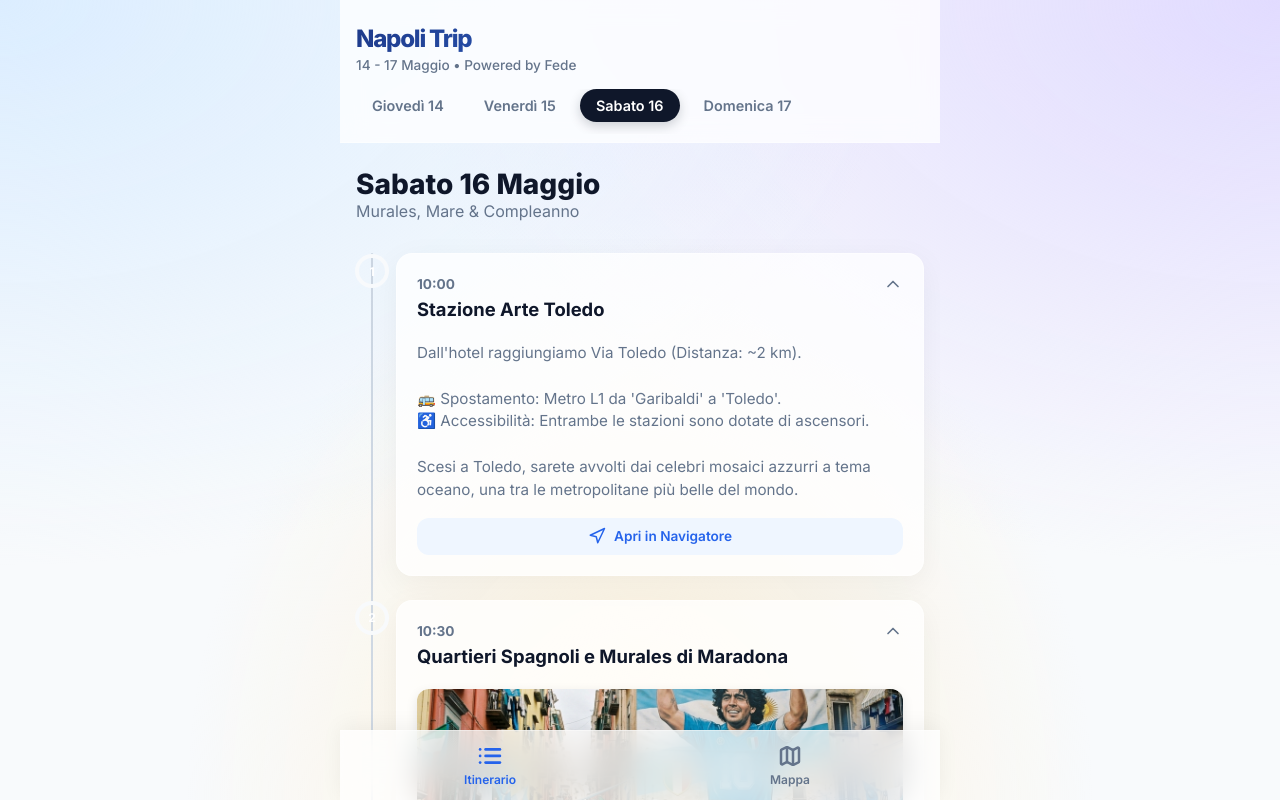
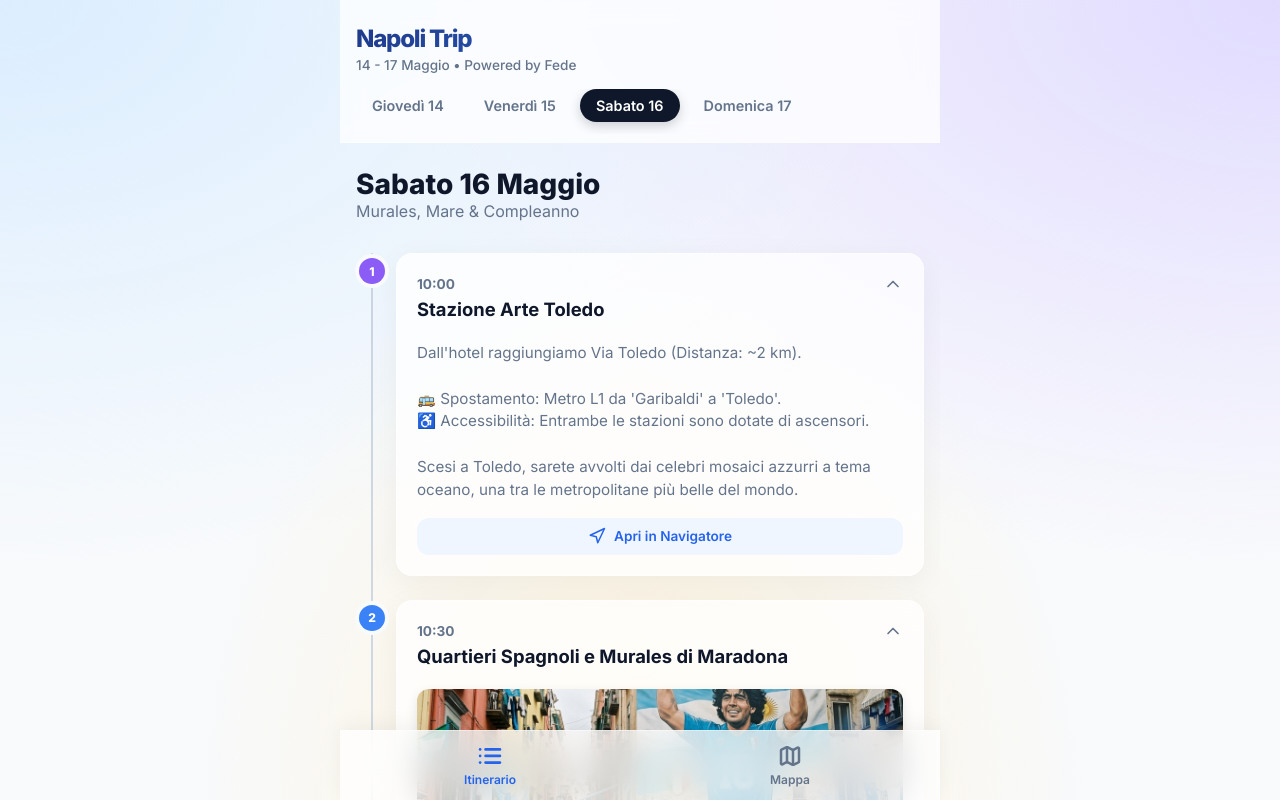
Before and after one commit to Vroskey-ds/itinerario_napoli, a Next.js app: page / in a window 1280 px wide. Both pictures are taken after a click on the button "Sabato 16". Shown: the top 800 px of the page. Built offline with nearby package versions, Linux system fonts and the light colour scheme.

Commit message:
feat: add some adjustment

```diff
--- a/app/data/itineraryData.js
+++ b/app/data/itineraryData.js
@@ -100,7 +100,7 @@ export const itineraryData = [
     events: [
       {
         id: "v1_arrivo",
-        time: "12:00",
+        time: "13:00",
         title: "Arrivo Genitori all'Hotel",
         description: "I genitori arrivano direttamente in macchina al Jazz Hotel. Ci ritroviamo tutti insieme per posare le valigie e partire alla conquista di Napoli!",
         type: "hotel",
@@ -108,7 +108,7 @@ export const itineraryData = [
       },
       {
         id: "v2_antipasto",
-        time: "12:30",
+        time: "13:30",
         title: "Antipasto: Pizza Fritta",
         description: "Prima tappa culinaria: pizza fritta per strada, il vero street food napoletano. La pasta fritta si gonfia dorata nell'olio e si farcisce con ricotta, cicoli e pepe. Si mangia passeggiando!\n\n🚌 Spostamento dall'hotel (~1.4 km): Bus 202 da 'Rosaroll' verso 'Via dei Tribunali', oppure 10-15 min a piedi lungo Corso Umberto I.\n♿ Accessibilità: Bus dotato di pedana.",
         type: "food",
@@ -117,7 +117,7 @@ export const itineraryData = [
       },
       {
         id: "v2",
-        time: "13:15",
+        time: "14:15",
         title: "Pranzo: L'Antica Pizzeria Da Michele",
         description: "Il pranzo vero e proprio è da Michele, il tempio della pizza napoletana. Solo due pizze nel menu: Marinara e Margherita. Nient'altro, nessun fronzolo — solo la perfezione.",
         type: "food",
@@ -126,7 +126,7 @@ export const itineraryData = [
       },
       {
         id: "v_pulcinella",
-        time: "14:00",
+        time: "15:00",
         title: "Testa di Pulcinella",
         description: "A due passi da Da Michele, in Vico del Fico al Purgatorio, si trova l'iconica statua di Lello Esposito: il grande busto bronzeo di Pulcinella, simbolo scaramantico di Napoli. Secondo la tradizione strofinare il naso porta fortuna!",
         type: "attraction",
@@ -134,16 +134,16 @@ export const itineraryData = [
       },
       {
         id: "g4",
-        time: "14:30",
+        time: "15:30",
         title: "Duomo di Napoli (San Gennaro)",
         description: "A pancia piena ci spostiamo verso il maestoso Duomo di Napoli (~500m a piedi da Da Michele). Qui è custodita l'ampolla col sangue di San Gennaro, reliquia tra le più venerate.\n\n♿ Accessibilità: Il Duomo è in piano e totalmente accessibile.",
         type: "attraction",
-        image: "/images/duomo_napoli.jpg",
+        image: "/images/duomo_napoli_new.jpg",
         location: { lat: 40.8528, lng: 14.2594, mapQuery: "Duomo di Napoli" }
       },
       {
         id: "v1_bis",
-        time: "15:30",
+        time: "16:30",
         title: "Chiostro Maiolicato di Santa Chiara",
         description: "Dal Duomo scendiamo lungo Spaccanapoli fino al Monastero (~1 km a piedi). Entriamo prima che chiuda alle 17:00!\n\n♿ Accessibilità: Completamente in piano e all'aperto.",
         type: "attraction",
@@ -151,7 +151,7 @@ export const itineraryData = [
       },
       {
         id: "v4_mann",
-        time: "16:30",
+        time: "17:30",
         title: "Museo Archeologico Nazionale (MANN)",
         description: "Dal Chiostro di Santa Chiara ci spostiamo al MANN, uno dei musei più importanti al mondo: la più grande collezione di reperti di Pompei ed Ercolano, affreschi, mosaici e la celebre Collezione Farnese. Ingresso €15.\n\n🚌 Spostamento (~1.2 km): Metro L1 da 'Università' a 'Museo'.\n♿ Accessibilità: Stazione Metro e museo completamente accessibili in carrozzina.",
         type: "attraction",
@@ -264,11 +264,15 @@ export const itineraryData = [
       {
         id: "s7",
         time: "20:30",
-        title: "Cena Compleanno: Nennella (o Il Ruotino)",
-        description: "Torniamo verso i Quartieri per festeggiare. Speriamo di trovare posto all'Antica Trattoria da Nennella. In alternativa, il piano B è Il Ruotino!\n\n🚌 Spostamento dal mare (> 1.5 km): Bus 151/128 (direzione centro) da Vittoria a San Carlo/Medina, o in alternativa consigliato il Taxi.\n♿ Accessibilità: I taxi napoletani sono una garanzia e un'ottima soluzione per chi è in carrozzina.",
+        title: "Cena Compleanno: Nennella",
+        description: "Torniamo verso i Quartieri per festeggiare. L'Antica Trattoria da Nennella vi avvolgerà nel tipico teatro-chiasso napoletano a suon di pasta e patate.\n\n🚌 Spostamento dal mare (> 1.5 km): Bus 151/128 (direzione centro) da Vittoria a San Carlo/Medina, o in alternativa consigliato il Taxi.\n♿ I taxi napoletani sono una garanzia e un'ottima soluzione per chi è in carrozzina.",
         type: "food",
         image: "/images/nennella_napoli.png",
-        location: { lat: 40.8406, lng: 14.2468, mapQuery: "Trattoria da Nennella Via Concezione a Montecalvario Napoli" }
+        location: { lat: 40.8406, lng: 14.2468, mapQuery: "Trattoria da Nennella Via Concezione a Montecalvario Napoli" },
+        foodOptions: [
+          { title: "Da Maria Trattoria 1964", description: "Trattoria storica dei Quartieri Spagnoli dal 1964, gestita da Maria e suo figlio Gino. Cucina napoletana verace: ragù, genovese e piatti della tradizione.", mapQuery: "Da Maria Trattoria 1964 Vico Tiratoio Napoli" },
+          { title: "Trattoria da Concetta", description: "Cucina casalinga napoletana in Via Speranzella 19, nel cuore dei Quartieri Spagnoli. Atmosfera familiare e piatti della nonna.", mapQuery: "Trattoria da Concetta Via Speranzella Napoli" }
+        ]
       }
     ]
   },
--- a/app/globals.css
+++ b/app/globals.css
@@ -207,7 +207,7 @@ main {
   align-items: center;
   justify-content: center;
   font-size: 0.75rem;
-  font-weight: bold;
+  font-weight: 800;
   color: white;
   box-shadow: 0 0 0 4px var(--bg-color);
   z-index: 2;
@@ -374,10 +374,10 @@ main {
 }
 
 /* Tags */
-.tag-travel { .event-dot { background: var(--color-travel); } }
-.tag-food { .event-dot { background: var(--color-food); } }
-.tag-attraction { .event-dot { background: var(--color-attraction); } }
-.tag-hotel { .event-dot { background: var(--color-hotel); } }
+.event-dot.tag-travel    { background: var(--color-travel); color: #fff; }
+.event-dot.tag-food      { background: var(--color-food); color: #fff; }
+.event-dot.tag-attraction{ background: var(--color-attraction); color: #fff; }
+.event-dot.tag-hotel     { background: var(--color-hotel); color: #713f12; }
 
 /* Optional badge */
 .badge-optional {
--- a/app/page.js
+++ b/app/page.js
@@ -58,7 +58,7 @@ function EventCard({ evt }) {
 
           {evt.foodOptions && evt.foodOptions.length > 0 && (
             <div className="food-options">
-              <p className="food-options-label">Dove mangiare</p>
+              <p className="food-options-label">Alternative</p>
               {evt.foodOptions.map((opt, i) => (
                 <div key={i} className="food-option-item">
                   <div className="food-option-info">
@@ -148,11 +148,11 @@ export default function Home() {
               {activeDay.events
                 .filter(evt => evt.time !== '')
                 .map((evt, idx) => (
-                <div key={evt.id} className="timeline-event">
-                  <span className={`event-dot tag-${evt.type}`}>{idx + 1}</span>
-                  <EventCard evt={evt} />
-                </div>
-              ))}
+                  <div key={evt.id} className="timeline-event">
+                    <span className={`event-dot tag-${evt.type}`}>{idx + 1}</span>
+                    <EventCard evt={evt} />
+                  </div>
+                ))}
             </div>
           </div>
         )}
```
Also changed, not shown: public/images/duomo_napoli_new.jpg (added).
